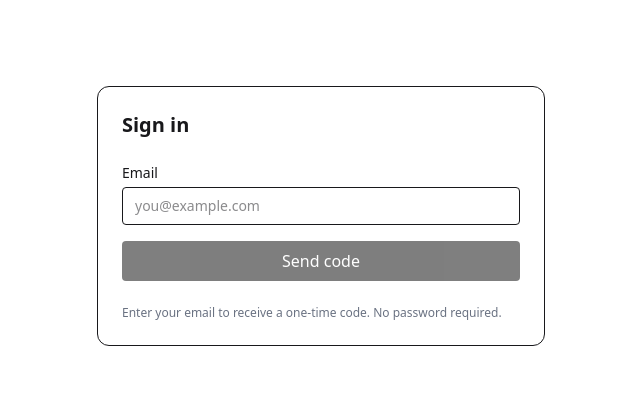
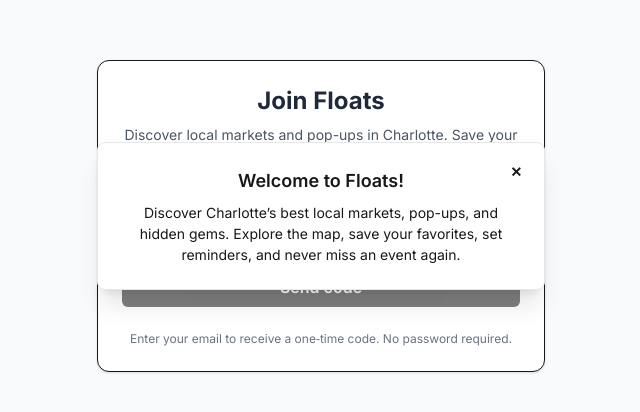
Before and after one commit to hamzayousafzai/floats, a Next.js app: page /login in a window 1280 px wide. Shown: the part 184-596 px from the top of the page, without its empty margins (319-959 px from the left). Built offline with nearby package versions, Linux system fonts and the light colour scheme; no server answers.

Commit message:
Updated login/welcome

```diff
--- a/app/layout.tsx
+++ b/app/layout.tsx
@@ -1,12 +1,13 @@
 import type { Metadata } from "next";
 import { Inter } from "next/font/google";
 import "./globals.css";
+import WelcomeBanner from "@/components/UI/WelcomeBanner";
 
 const inter = Inter({ subsets: ["latin"] });
 
 export const metadata: Metadata = {
   title: "Floats",
-  description: "Vendor discovery",
+  description: "Discover local markets, pop-ups, and events near you.",
   // This helps iOS safe areas and mobile viewport
   viewport: "width=device-width, initial-scale=1, viewport-fit=cover",
   themeColor: "#ffffff",
@@ -15,7 +16,10 @@ export const metadata: Metadata = {
 export default function RootLayout({ children }: { children: React.ReactNode }) {
   return (
     <html lang="en" data-theme="light">
-      <body>{children}</body>
+      <body className={inter.className}>
+        {children}
+        <WelcomeBanner /> {/* Add the banner here */}
+      </body>
     </html>
   );
 }
--- a/app/login/page.tsx
+++ b/app/login/page.tsx
@@ -56,8 +56,8 @@ export default function LoginPage() {
       if (vErr) {
         const retry = await supabase.auth.verifyOtp({
           email: email.trim().toLowerCase(),
-            token: code,
-            type: "signup",
+          token: code,
+          type: "signup",
         });
         data = retry.data;
         vErr = retry.error;
@@ -93,27 +93,34 @@ export default function LoginPage() {
   }
 
   return (
-    <main className="min-h-screen flex items-center justify-center p-6">
-      <div className="w-full max-w-md border rounded-xl p-6 space-y-6">
-        <h1 className="text-xl font-semibold">Sign in</h1>
+    <main className="min-h-screen flex items-center justify-center p-6 bg-gray-50">
+      <div className="w-full max-w-md border bg-white rounded-xl p-6 space-y-6 shadow-sm">
+        <div className="text-center">
+          <h1 className="text-2xl font-bold text-gray-800">
+            Join Floats
+          </h1>
+          <p className="mt-2 text-sm text-gray-600">
+            Discover local markets and pop-ups in Charlotte. Save your favorites, set reminders, and never miss out.
+          </p>
+        </div>
 
         {step === "request" && (
           <form onSubmit={requestCode} className="space-y-4">
             <label className="block text-sm">
-              Email
+              Enter your email
               <input
                 type="email"
                 required
                 value={email}
                 onChange={(e) => setEmail(e.target.value)}
-                className="mt-1 w-full border rounded px-3 py-2"
+                className="mt-1 w-full border rounded-md px-3 py-2 focus:ring-2 focus:ring-blue-500 focus:border-blue-500"
                 placeholder="you@example.com"
                 autoComplete="email"
               />
             </label>
             <button
               type="submit"
-              className="w-full rounded bg-black text-white py-2 disabled:opacity-50"
+              className="w-full rounded-md bg-black text-white py-2 font-semibold disabled:opacity-50 transition-opacity"
               disabled={!email || sent}
             >
               {sent ? "Code sent ✓" : "Send code"}
@@ -123,12 +130,12 @@ export default function LoginPage() {
 
         {step === "verify" && (
           <form onSubmit={verifyCode} className="space-y-4">
-            <div className="text-sm text-gray-600">
+            <div className="text-sm text-gray-600 text-center">
               We sent a 6‑digit code to
               <span className="font-medium"> {email}</span>
             </div>
             <label className="block text-sm">
-              Code
+              Verification Code
               <input
                 inputMode="numeric"
                 pattern="[0-9]*"
@@ -138,22 +145,22 @@ export default function LoginPage() {
                 onChange={(e) =>
                   setCode(e.target.value.replace(/\D/g, "").slice(0, 6))
                 }
-                className="mt-1 tracking-widest text-center text-lg font-medium w-full border rounded px-3 py-2"
+                className="mt-1 tracking-widest text-center text-lg font-medium w-full border rounded-md px-3 py-2 focus:ring-2 focus:ring-blue-500 focus:border-blue-500"
                 placeholder="••••••"
               />
             </label>
             <button
               type="submit"
-              className="w-full rounded bg-black text-white py-2 disabled:opacity-50"
+              className="w-full rounded-md bg-black text-white py-2 font-semibold disabled:opacity-50 transition-opacity"
               disabled={code.length !== 6 || verifying}
             >
-              {verifying ? "Verifying..." : "Verify"}
+              {verifying ? "Verifying..." : "Verify & Sign In"}
             </button>
             <div className="flex justify-between text-xs text-gray-500">
               <button
                 type="button"
                 onClick={() => setStep("request")}
-                className="underline"
+                className="underline hover:text-black"
               >
                 Change email
               </button>
@@ -161,7 +168,7 @@ export default function LoginPage() {
                 type="button"
                 onClick={resend}
                 disabled={resending}
-                className="underline disabled:opacity-50"
+                className="underline hover:text-black disabled:opacity-50"
               >
                 {resending ? "Resending..." : "Resend code"}
               </button>
@@ -169,9 +176,9 @@ export default function LoginPage() {
           </form>
         )}
 
-        {error && <p className="text-sm text-red-600">{error}</p>}
+        {error && <p className="text-sm text-red-600 text-center">{error}</p>}
 
-        <p className="text-xs text-gray-500">
+        <p className="text-xs text-gray-500 text-center">
           Enter your email to receive a one‑time code. No password required.
         </p>
       </div>
--- a/components/FavoriteButton.tsx
+++ b/components/FavoriteButton.tsx
@@ -2,6 +2,7 @@
 
 import { useCallback, useEffect, useState } from "react";
 import { createSupabaseBrowserClient } from "@/lib/supabase/client";
+import { useRouter } from "next/navigation"; // Import the router
 
 export type FavoriteButtonProps = {
   eventId: string;
@@ -29,6 +30,7 @@ export default function FavoriteButton({
   onChange,
 }: FavoriteButtonProps) {
   const supabase = createSupabaseBrowserClient();
+  const router = useRouter(); // Instantiate the router
   const [loading, setLoading] = useState<boolean>(false);
   const [starred, setStarred] = useState<boolean>(!!initialStarred);
 
@@ -72,9 +74,19 @@ export default function FavoriteButton({
       }
     })();
     return () => { active = false; };
-  }, [eventId, initialStarred, supabase]);
+  }, [eventId, initialStarred, supabase, onChange]);
 
   const toggle = useCallback(async () => {
+    // First, check for a user session.
+    const { data: { user } } = await supabase.auth.getUser();
+
+    // If no user, redirect to login and stop execution.
+    if (!user) {
+      const returnTo = typeof window !== "undefined" ? window.location.pathname + window.location.search : "/";
+      router.push(`/login?next=${encodeURIComponent(returnTo)}`);
+      return;
+    }
+
     if (loading) return;
     setLoading(true);
     const next = !starred;
@@ -82,9 +94,7 @@ export default function FavoriteButton({
     onChange?.(next);
 
     try {
-      const { data: auth } = await supabase.auth.getUser();
-      if (!auth?.user) throw new Error("Please sign in to save favorites.");
-      const uid = auth.user.id;
+      const uid = user.id;
 
       if (next) {
         const { error: upsertErr } = await supabase
@@ -115,7 +125,7 @@ export default function FavoriteButton({
     } finally {
       setLoading(false);
     }
-  }, [loading, starred, supabase, eventId, seriesId, startsAt, onChange]);
+  }, [loading, starred, supabase, eventId, seriesId, startsAt, onChange, router]);
 
   const sizeClass = size === "sm" ? "btn-sm" : size === "lg" ? "btn-lg" : "btn-md";
 
--- /dev/null
+++ b/components/UI/WelcomeBanner.tsx
@@ -0,0 +1,61 @@
+"use client";
+
+import { useState, useEffect } from "react";
+
+const LOCAL_STORAGE_KEY = "hasSeenWelcomeBanner";
+
+export default function WelcomeBanner() {
+  const [isOpen, setIsOpen] = useState(false);
+
+  useEffect(() => {
+    // This code runs only on the client after the component mounts
+    const hasSeenBanner = localStorage.getItem(LOCAL_STORAGE_KEY);
+
+    // If the flag is not set in localStorage, show the banner
+    if (!hasSeenBanner) {
+      setIsOpen(true);
+    }
+  }, []);
+
+  const handleDismiss = () => {
+    // Hide the banner for the current session
+    setIsOpen(false);
+    // Set the flag in localStorage so it doesn't show again
+    localStorage.setItem(LOCAL_STORAGE_KEY, "true");
+  };
+
+  if (!isOpen) {
+    return null;
+  }
+
+  return (
+    // This container centers the card without a backdrop.
+    <div className="fixed inset-0 z-50 flex items-center justify-center p-4 pointer-events-none">
+      {/* This is the actual DaisyUI Card with a border. */}
+      <div className="card w-full max-w-md bg-base-100 shadow-xl relative animate-fade-in-up pointer-events-auto border border-gray-200">
+        {/* The card body now centers its text content. */}
+        <div className="card-body items-center text-center">
+          {/* Close button positioned inside the card body */}
+          {/* We must re-enable pointer-events on this container for the button to be clickable. */}
+          <div className="card-actions justify-end absolute top-2 right-2 pointer-events-auto">
+            {/* The close button is now larger (default medium size). */}
+            <button
+              onClick={handleDismiss}
+              aria-label="Dismiss welcome banner"
+              className="btn btn-circle btn-ghost"
+            >
+              ✕
+            </button>
+          </div>
+
+          <h2 className="card-title">Welcome to Floats!</h2>
+          <p>
+            Discover Charlotte’s best local markets, pop-ups, and hidden gems.
+            Explore the map, save your favorites, set reminders, and never miss an
+            event again.
+          </p>
+        </div>
+      </div>
+    </div>
+  );
+}
```
